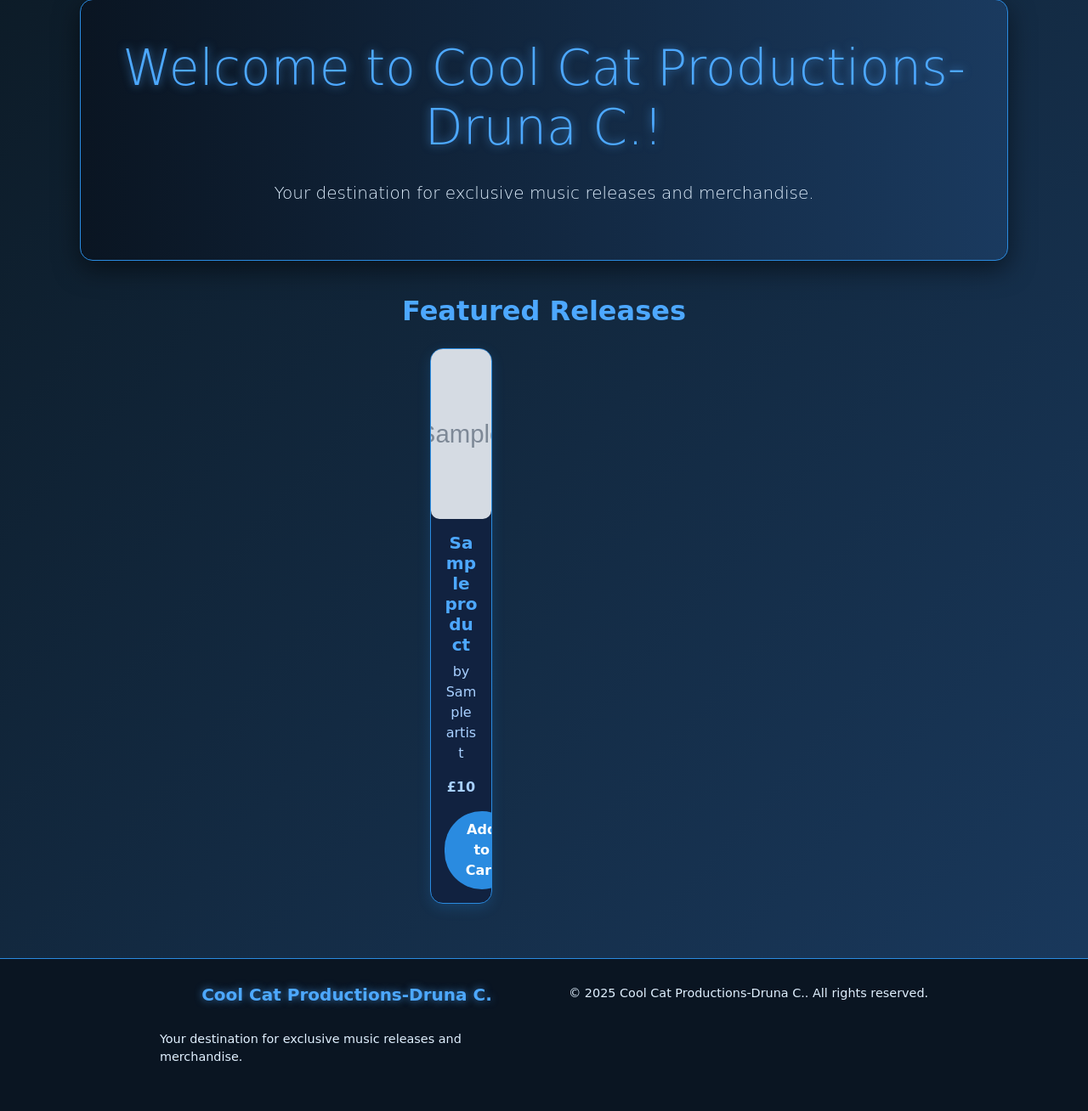
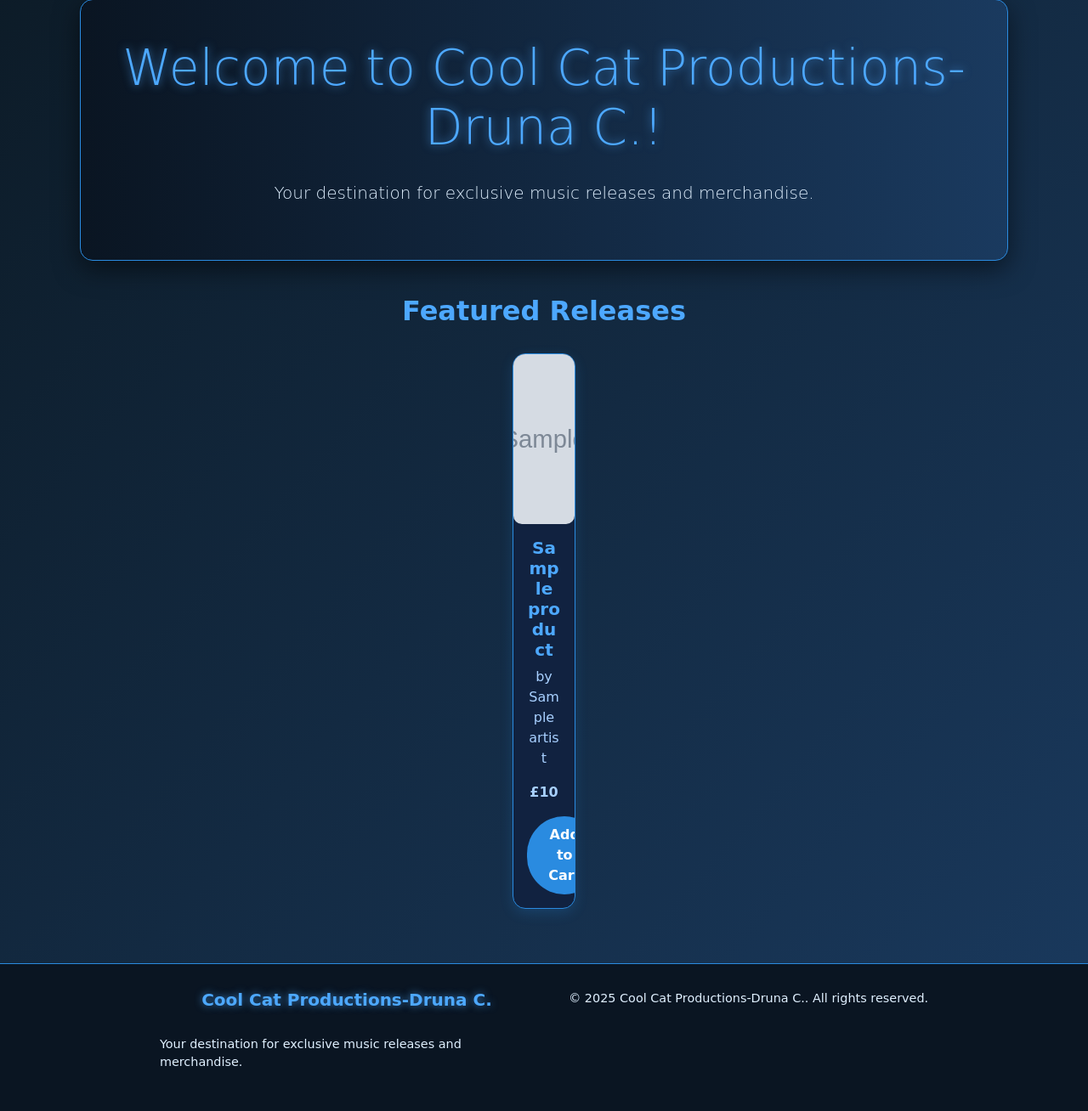
Before and after one commit to mariavarg/coolcatproductions, a Flask app: template templates/index.html in a window 1280 px wide. Shown: the part 153-1461 px from the top of the page at 85% size. Before the commit the page ends 1402 px from the top, so only its background shows below. Run offline with Flask 3, Linux system fonts and the light colour scheme; the template is opened without the code that fills it: most values are stand-ins (such as "Sample title", 1, 10 or a date in 2020); grey boxes marked "Sample" are stand-in pictures; some libraries are stand-ins or nearby versions; some web fonts are replaced.

Commit message:
Update index.html

```diff
--- a/templates/index.html
+++ b/templates/index.html
@@ -7,10 +7,10 @@
         <p class="lead">Your destination for exclusive music releases and merchandise.</p>
     </div>
 
-    <h2 class="mb-4 text-center">Featured Releases</h2>
-    <div class="row">
+    <h2>Featured Releases</h2>
+    <div class="row justify-content-center">
         {% for product in featured %}
-        <div class="col-md-4 mb-4">
+        <div class="col-lg-4 col-md-6 mb-4">
             <div class="card h-100">
                 <a href="{{ url_for('product', product_id=product.id) }}">
                     <img src="{{ url_for('static', filename='uploads/covers/' + product.image) }}"
@@ -23,7 +23,7 @@
                     <p class="card-text">
                         {% if product.on_sale %}
                         <span class="text-muted text-decoration-line-through">£{{ product.price }}</span>
-                        <span class="text-danger fw-bold">£{{ product.sale_price }}</span>
+                        <span class="text-primary fw-bold">£{{ product.sale_price }}</span>
                         {% else %}
                         <span class="fw-bold">£{{ product.price }}</span>
                         {% endif %}
```
